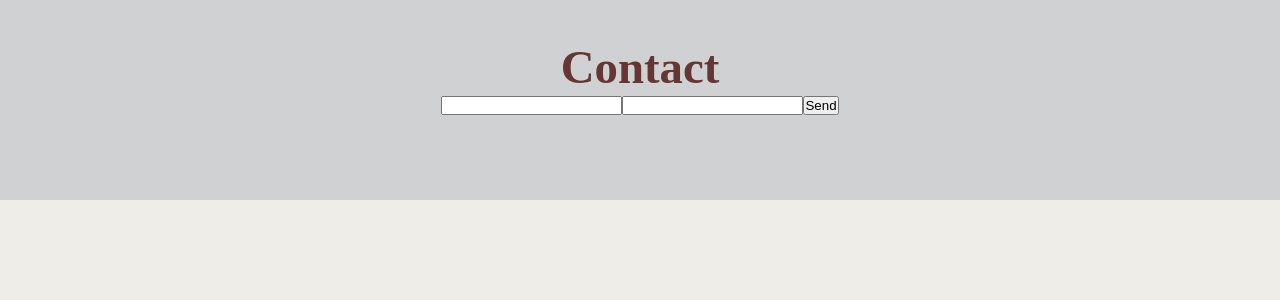
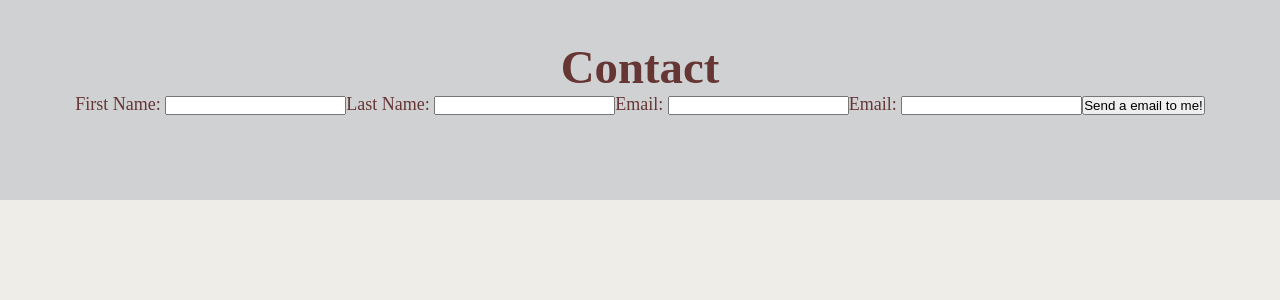
Before and after one commit to Sozai83/shiori-portfolio, a Next.js app: page /components/contact in a window 1280 px wide. Shown: the top 300 px of the page. Built offline with nearby package versions, Linux system fonts and the light colour scheme.

Commit message:
added honeypot for the form and removed captcha

```diff
--- a/src/pages/components/contact.js
+++ b/src/pages/components/contact.js
@@ -1,5 +1,6 @@
 import Image from 'next/image'
 import Link from 'next/link'
+import ContactForm from './contactform'
 import withWaveSection from '../wavelayout'
 import Styles from '../../styles/home/Contact.module.scss'
 
@@ -13,11 +14,7 @@ export default function Contact() {
           <h1>
               Contact
           </h1>
-          <form action="https://formsubmit.co/chikushi3.227@gmail.com" method="POST">
-              <input type="text" name="name" required/>
-              <input type="email" name="email" required/>
-              <button type="submit">Send</button>
-          </form>
+          <ContactForm />
 
 
 
--- /dev/null
+++ b/src/pages/components/contactform.js
@@ -0,0 +1,28 @@
+import Image from 'next/image'
+import Link from 'next/link'
+import withWaveSection from '../wavelayout'
+import Styles from '../../styles/home/Contact.module.scss'
+
+//Home page - Skills/Tech stack section
+export default function Contact() {
+
+  return (
+          <form action="https://formsubmit.co/chikushi3.227@gmail.com" method="POST">
+            {/* honepot */}
+            <input type="text" name="_honey" style={{'display': 'none'}}/>
+            {/* disable captcha */}
+            <input type="hidden" name="_captcha" value="false"/>
+            <input type="hidden" name="_honey" style={{'display': 'none'}}/>
+            <label for="fname">First Name: </label>
+            <input type="text" name="fname" required/>
+            <label for="lname">Last Name: </label>
+            <input type="text" name="lname" required/>
+            <label for="email">Email: </label>
+            <input type="email" name="email" required/>
+            <label for="email">Email: </label>
+            <input type="email" name="email" required/>
+            <button type="submit">Send a email to me!</button>
+          </form>
+
+  )
+}
```
